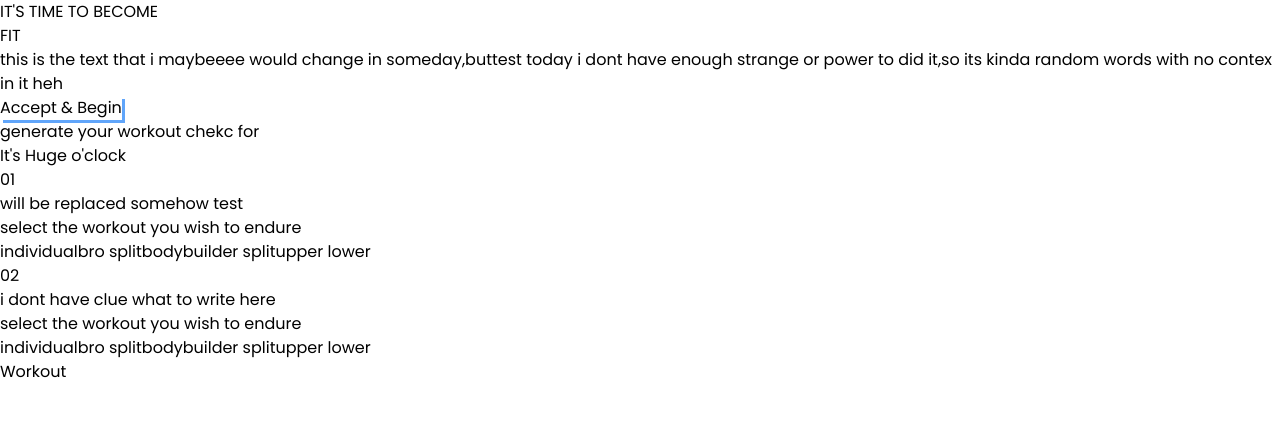
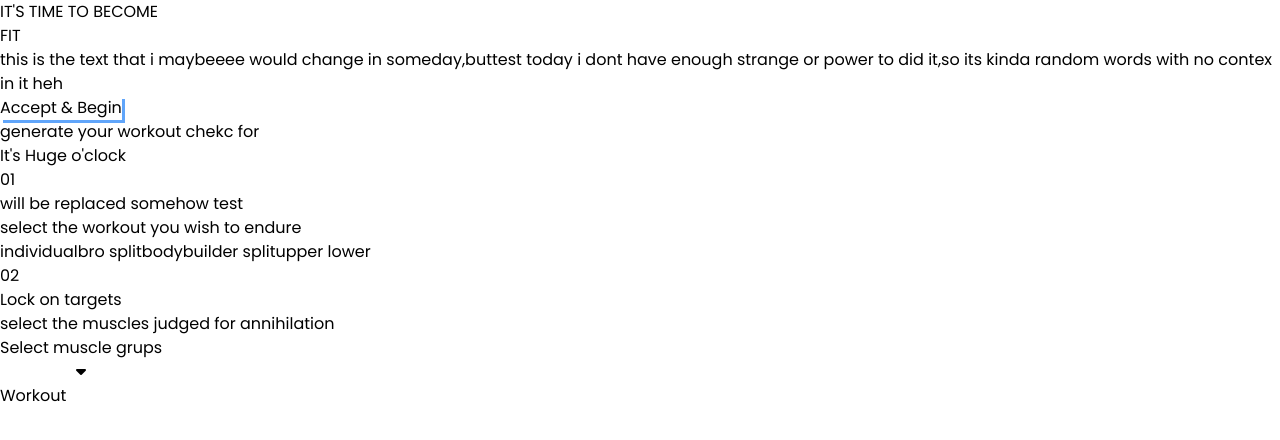
Before and after one commit to David-Aliev/Gym-app, a React (Vite) app: page / in a window 1280 px wide. Shown: the top 440 px of the page. Built offline with nearby package versions, Linux system fonts and the light colour scheme.

Commit message:
feat:(section):added 1/2 of second section

```diff
--- a/src/components/Generator.jsx
+++ b/src/components/Generator.jsx
@@ -1,4 +1,4 @@
-import React from 'react'
+import React,{useState} from 'react'
 import SectionWrapper from './SectionWrapper'
 import { WORKOUTS } from '../utils/swoldier';
 
@@ -18,6 +18,15 @@ function Header(props) {
 }
 
 export default function Generator() {
+
+  const [showModal,setShowModal] = useState(false);
+  // let showModal = false;
+
+  function toggleModal() {
+    setShowModal(!showModal);
+  }
+
+
   return (
     <SectionWrapper header={"generate your workout chekc for"} title={['It\'s','Huge','o\'clock']}>
       <Header index={"01"} title={"will be replaced somehow test"} description={'select the workout you wish to endure'} />
@@ -30,15 +39,15 @@ export default function Generator() {
         )
       })}
       </div>
-      <Header index={"02"} title={"i dont have clue what to write here"} description={'select the workout you wish to endure'} />
-      <div className='grid grid-cols2 sm:grid-cols-4 gap-4'>
-      {Object.keys(WORKOUTS).map((type,typeIndex) => {
-        return (
-          <button className='bg-slate-950 border border-blue-400 py-3 rounded-lg duration-200 hover:border-blue-600' key={typeIndex}>
-            <p className='capitalize'>{type.replaceAll('_'," ")}</p>
-          </button>
-        )
-      })}
+      <Header index={"02"} title={"Lock on targets"} description={'select the muscles judged for annihilation'} />
+      <div className='flex flex-col bg-slate-950  border border-solid border-blue-400 rounded-lg'>
+        <button onClick={toggleModal} className='relative flex item-center p-3 justify-center'>
+          <p>Select muscle grups</p>
+          <i className="fa-solid fa-caret-down absolute right-3 top-1/2 -translate-y-1/2 "></i>
+        </button>
+        {showModal && (
+          <div>modal</div>
+        )}
       </div>
     </SectionWrapper>
   )
--- a/src/test.js
+++ /dev/null
@@ -1 +0,0 @@
-console.log('hello world')
```
